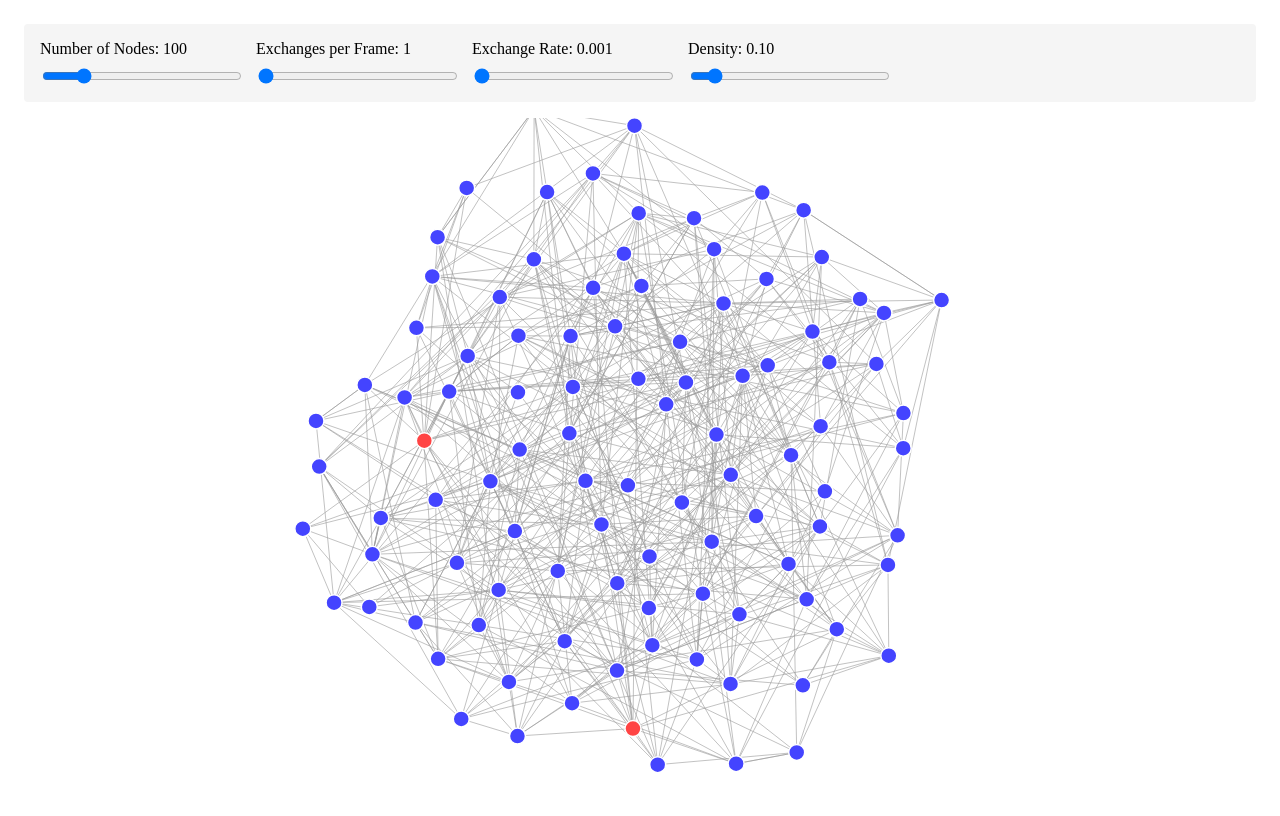
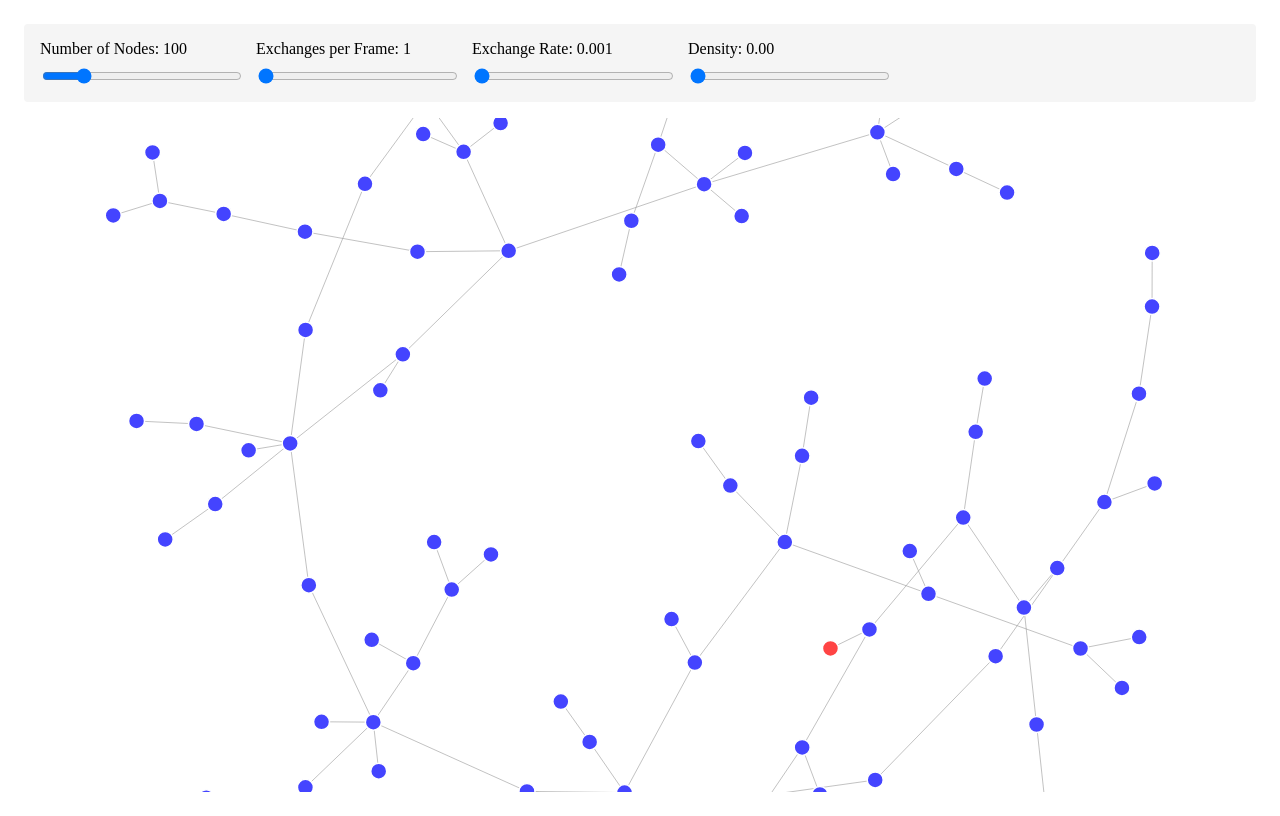
Before and after one commit to tsereda/VectorConsensusVisualization, a SvelteKit app: page / in a window 1280 px wide. Built offline with nearby package versions, Linux system fonts and the light colour scheme.

Commit message:
fix: initialize density parameter to zero and correct min value in range input

```diff
--- a/src/routes/+page.svelte
+++ b/src/routes/+page.svelte
@@ -5,7 +5,7 @@
     let nodeCount = 100;
     let numExchanges = 1;
     let mixRatio = 0.001;
-    let density = 0.1; // Add density parameter
+    let density = 0; // Add density parameter
     let selectedNodeId: string | null = null;
 
     function generateGraph(count: number, density: number) {
@@ -132,7 +132,7 @@
                 type="range"
                 id="density"
                 bind:value={density}
-                min="0.01"
+                min="0."
                 max="1"
                 step="0.01"
             />
```
